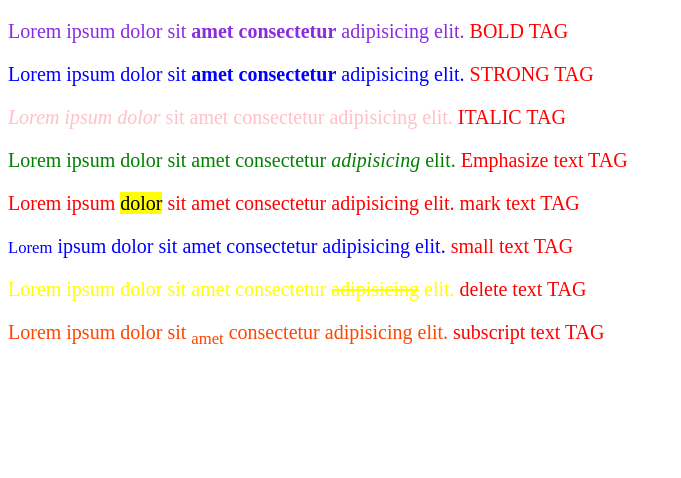
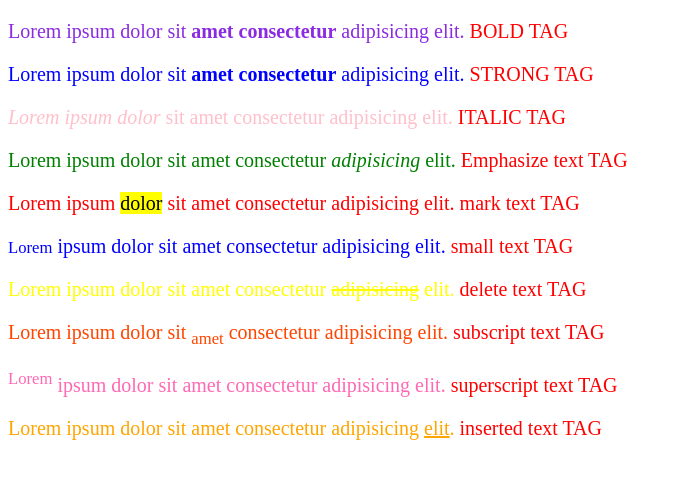
Before and after one commit to lokesh19041996/html, a plain HTML site: page Html/Formating-Tags/tags.html in a window 1280 px wide. Shown: the whole page, without its empty margins (0-681 px from the left). Drawn offline with Linux system fonts and the light colour scheme.

Commit message:
Formatting Tags

```diff
--- a/Html/Formating-Tags/tags.html
+++ b/Html/Formating-Tags/tags.html
@@ -21,8 +21,8 @@
     <p style="color: blue; font-size: 20px;"><small>Lorem</small> ipsum dolor sit amet consectetur adipisicing elit. <span>small text TAG</span></p>
     <p style="color: yellow; font-size: 20px;">Lorem ipsum dolor sit amet consectetur <del>adipisicing</del> elit. <span>delete text TAG</span></p>
     <p style="color: orangered; font-size: 20px;">Lorem ipsum dolor sit <sub>amet</sub> consectetur adipisicing elit. <span>subscript text TAG</span></p>
-    <!-- <p style="color: hotpink; font-size: 20px;"><sup>Lorem</sup> ipsum dolor sit amet consectetur adipisicing elit. <span>superscript text TAG</span></p> -->
-    <!-- <p style="color: orange; font-size: 20px;">Lorem ipsum dolor sit amet consectetur adipisicing <ins>elit</ins>. <span>inserted text TAG</span></p> -->
+    <p style="color: hotpink; font-size: 20px;"><sup>Lorem</sup> ipsum dolor sit amet consectetur adipisicing elit. <span>superscript text TAG</span></p>
+    <p style="color: orange; font-size: 20px;">Lorem ipsum dolor sit amet consectetur adipisicing <ins>elit</ins>. <span>inserted text TAG</span></p>
 </body>
 
 </html>
```
